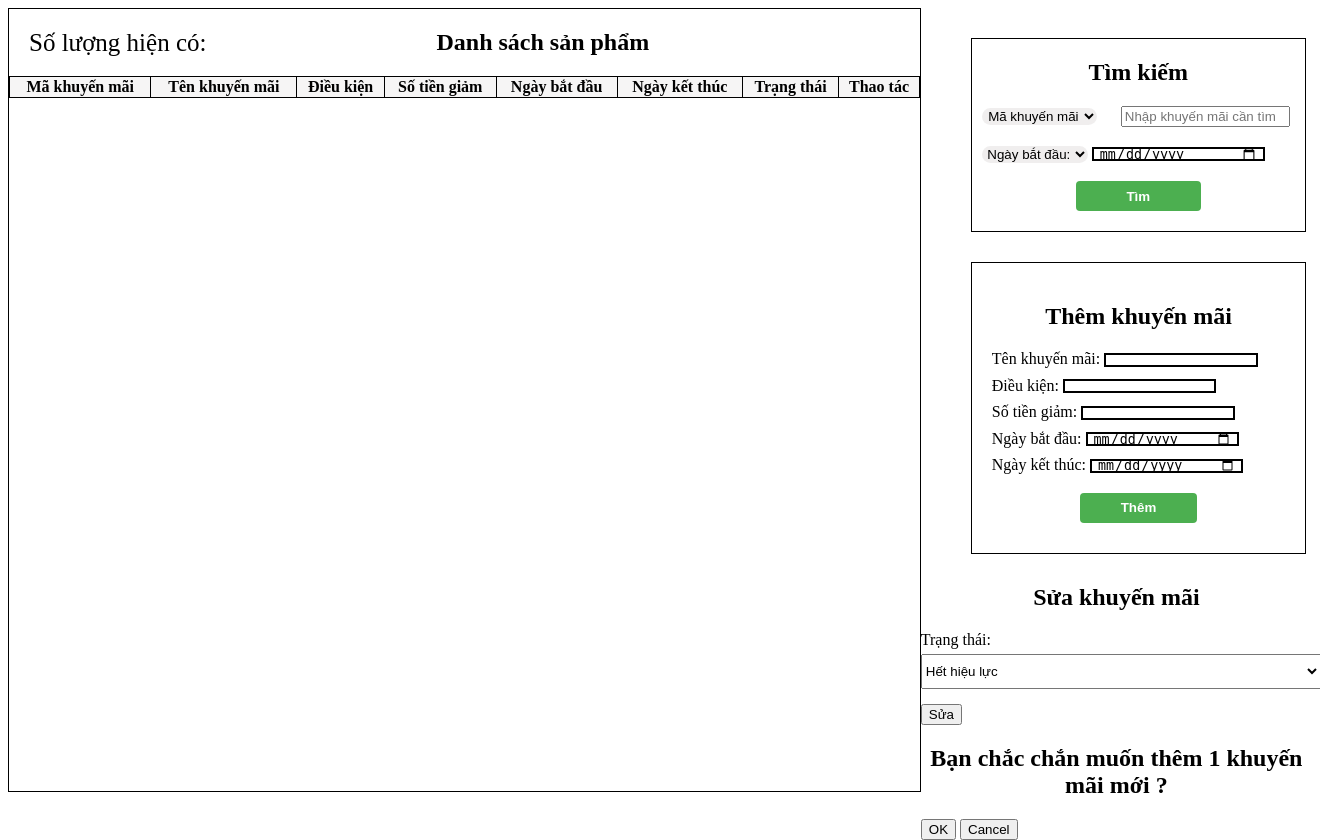
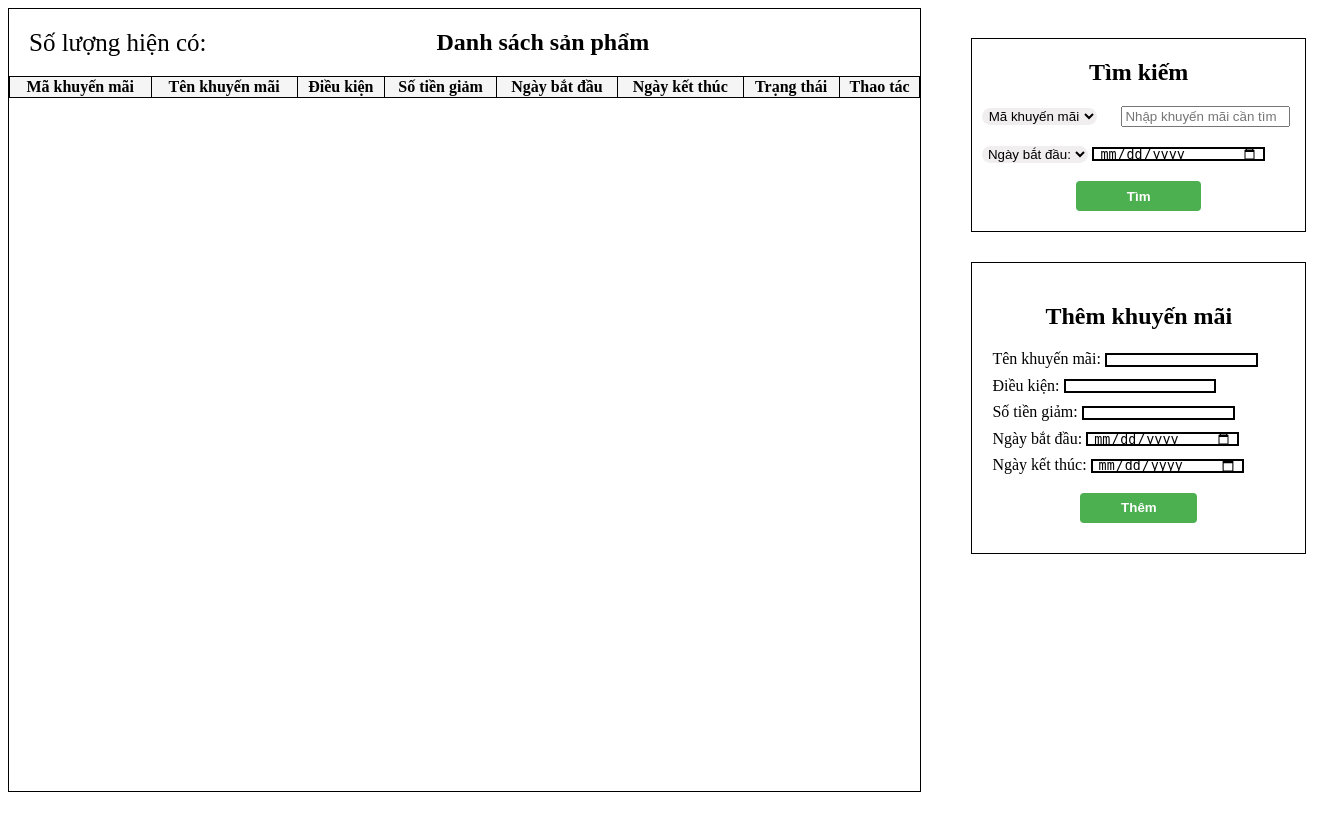
Before and after one commit to trungnguyenle021106/PhoneShop-PHP, a PHP site: page /Khuyen_mai_admin.php in a window 1320 px wide. After the commit the page ends 792 px from the top, so only its background shows below. Run offline with PHP 8.4, Linux system fonts and the light colour scheme; data that the repository does not hold is empty.

Commit message:
fix done

```diff
--- a/ADMIN/CSS/KM_admin.css
+++ b/ADMIN/CSS/KM_admin.css
@@ -177,7 +177,7 @@
     font-weight: bold;
 }
 
-#container_sua_KM #container_xac_nhan_them_KM {
+#container_sua_KM  {
     margin: 0 auto;
     position: absolute;
     width: 100%;
@@ -189,7 +189,7 @@
 
 }
 
-#form_sua_KM #form_xac_nhan_them_KM{
+#form_sua_KM {
     background-color: #f9f9f9;
     padding: 20px;
     border-radius: 5px;
@@ -199,7 +199,7 @@
     width: 400px;
 }
 
-#form_sua_KM #form_xac_nhan_them_KM h2 {
+#form_sua_KM  h2 {
     text-align: center;
     margin-bottom: 20px;
 }
@@ -217,7 +217,7 @@
     border-radius: 4px;
 }
 
-#form_sua_KM  #form_xac_nhan_them_KM input[type="submit"]{
+#form_sua_KM  input[type="submit"]{
     width: 100%;
     background-color: #4CAF50;
     color: white;
@@ -230,3 +230,53 @@
 #form_sua_KM input[type="submit"]:hover {
     background-color: #45a049;
 }
+
+/* ----------------------------form xác nhận km --------------------------- */
+
+#container_xac_nhan_them_KM {
+    margin: 0 auto;
+    position: absolute;
+    width: 100%;
+    height: 100%;
+    top: 0px;
+    left: 0%;
+    background-color: rgba(240, 204, 204, 0.7);
+    display: none;
+
+}
+
+ #form_xac_nhan_them_KM{
+    background-color: #f9f9f9;
+    padding: 20px;
+    border-radius: 5px;
+    position: relative;
+    top: 100px;
+    left: 550px;
+    width: 400px;
+}
+
+#form_xac_nhan_them_KM h2 {
+    text-align: center;
+    margin-bottom: 20px;
+}
+
+
+  #form_xac_nhan_them_KM input[type="button"]{
+    width: 100%;
+    background-color: #4CAF50;
+    color: white;
+    padding: 10px 20px;
+    border: none;
+    border-radius: 4px;
+    cursor: pointer;
+    margin-left: 10px;
+    margin-right: 10px;
+}
+
+#form_xac_nhan_them_KM input[type="button"]:hover {
+    background-color: #45a049;
+}
+.towbtn {
+    display: flex;
+    justify-content: space-between;
+}
--- a/ADMIN/Khuyen_mai_admin.php
+++ b/ADMIN/Khuyen_mai_admin.php
@@ -102,7 +102,7 @@ $connect->connectDB();
 
             </div>
             <input type="hidden" name="page" value="<?php echo $_POST['page']; ?>">
-            <input type="submit" class="btn_them_KM" name="btn_them_KM" value="Thêm" onclick="add()">
+            <input type="submit" class="btn_them_KM" name="btn_them_KM" value="Thêm" onclick="xacnhan()">
         </form>
 
 
@@ -140,7 +140,7 @@ $connect->connectDB();
                     <!-- <input type="text" value="" name="TrangThaiKM_sua" id="TrangThaiKM_sua"> -->
                     <select name="TrangThaiKM_sua" id="TrangThaiKM_sua" style="height: 35px; width: 400px; margin-bottom: 15px; ">
                         <!-- <option value="Có hiệu lực">Có hiệu lực</option> -->
-                        <option value="Hết hiệu lực">Hết hiệu lực</option>
+                        <option value="Hết hiệu lực" selected >Hết hiệu lực</option>
                     </select>
                 </div>
 
@@ -158,9 +158,10 @@ $connect->connectDB();
                 <input type="hidden" name="page" value="<?php echo $_POST['page']; ?>">
                 <input type="hidden" name="MA_KM" value="" id="MAKM_sua">
 
-                <input type="submit" class="btn_xac_nhan_them" name="btn_xac_nhan_them" value="OK" onclick="">
-                <input type="submit" class="btn_xac_nhan_them" name="btn_xac_nhan_them" value="Cancel" onclick="">
-
+                <div class="towbtn">
+                    <input type="button" class="btn_xac_nhan_them" name="btn_xac_nhan_them" value="OK" onclick="add()">
+                    <input type="button" class="btn_xac_nhan_cancel" name="btn_xac_nhan_cancel" value="Cancel" onclick="tatform()">
+                </div>
             </form>
         </div>
     </div>
```
Also changed, not shown: ADMIN/JS/KM.js (+53 -1 lines).
